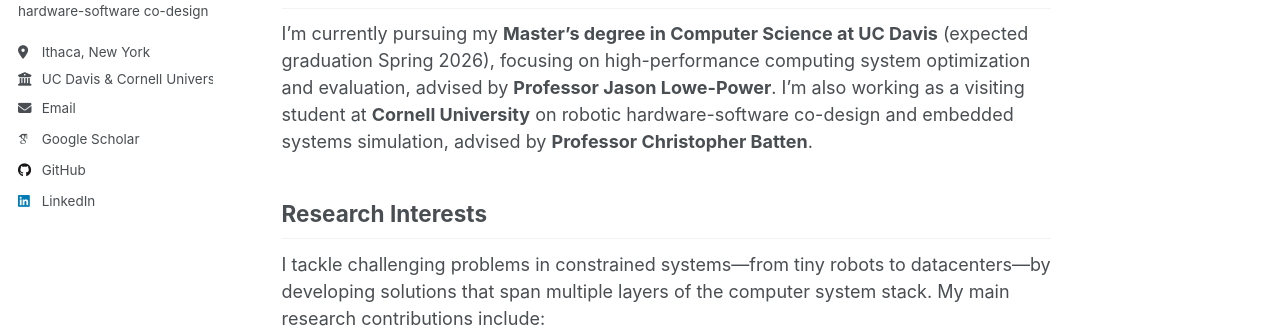
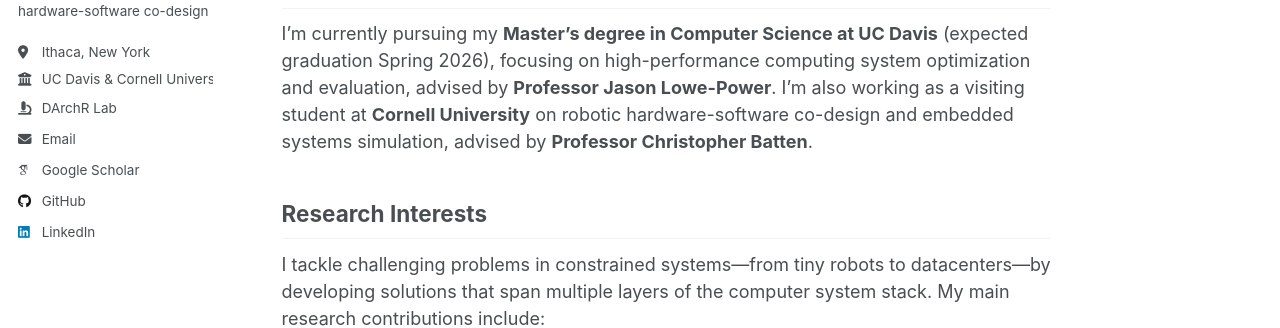
Before and after one commit to studyztp/studyztp.github.io, a Jekyll site: the page built from _pages/about.md, in a window 1280 px wide. Shown: the part 375-703 px from the top of the page. Built offline with Jekyll 4.4.1, drawn with Linux system fonts in a browser that asks for light colours; some web fonts are replaced; a script that is not in the unit is left out.

Commit message:
add a link to DarchR website

```diff
--- a/_config.yml
+++ b/_config.yml
@@ -30,6 +30,9 @@ author:
   employer         : "UC Davis & Cornell University"
   uri              : # URL
   email            : "studyztp@gmail.com"
+
+  # Lab affiliation
+  darchr_lab       : "https://arch.cs.ucdavis.edu/people/zhantong-qiu"
 
   # Academic websites
   academia         : # URL
--- a/_includes/author-profile.html
+++ b/_includes/author-profile.html
@@ -29,6 +29,9 @@
       {% endif %}
       {% if author.employer %}
         <li class="author__desktop"><i class="fas fa-fw fa-building-columns icon-pad-right" aria-hidden="true"></i>{{ author.employer }}</li>
+      {% endif %}
+      {% if author.darchr_lab %}
+        <li><a href="{{ author.darchr_lab }}"><i class="fas fa-fw fa-microscope icon-pad-right" aria-hidden="true"></i>DArchR Lab</a></li>
       {% endif %}
       {% if author.uri %}
         <li><a href="{{ author.uri }}"><i class="fas fa-fw fa-link icon-pad-right" aria-hidden="true"></i>{{ site.data.ui-text[site.locale].website_label | default: "Website" }}</a></li>
```
